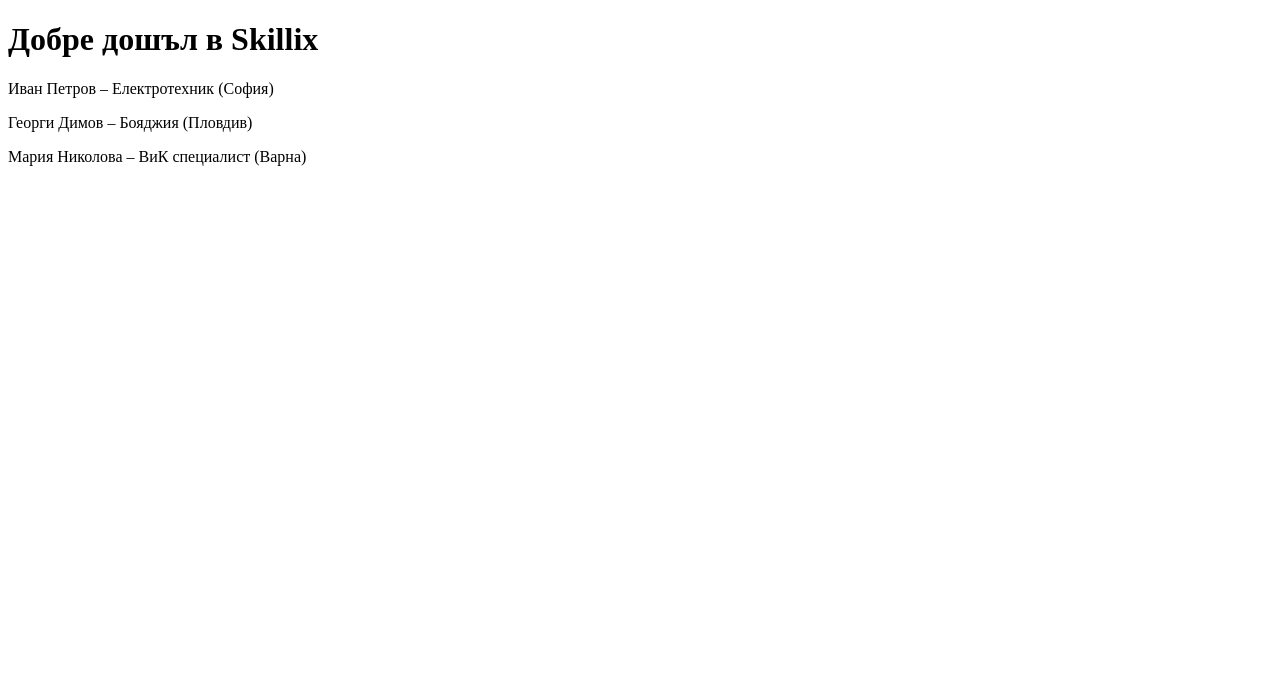
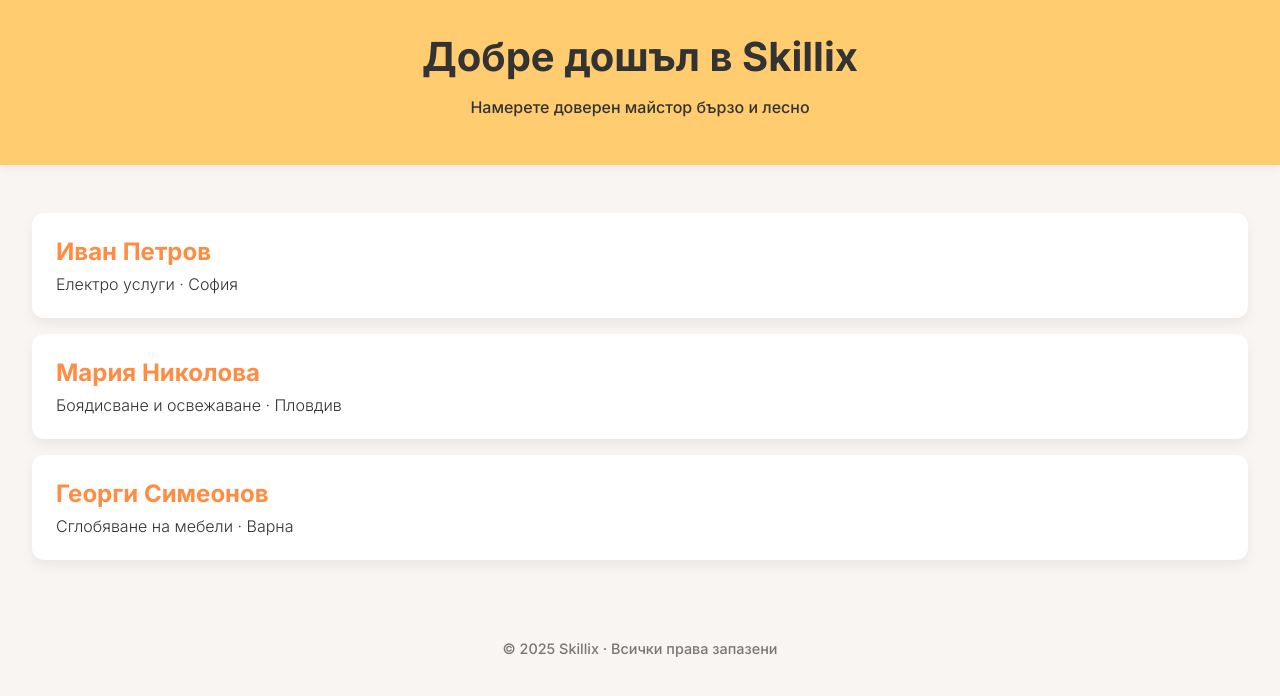
Before and after one commit to Skillix-stack/skillix-final, a Flask app: page / in a window 1280 px wide. Shown: the top 696 px of the page. Run offline with Flask 3, Linux system fonts and the light colour scheme; data comes from the database, SQL or seed files in the repository.

Commit message:
Добавен нов красив интерфейс

```diff
--- a/templates/index.html
+++ b/templates/index.html
@@ -1,23 +1,78 @@
+
 <!DOCTYPE html>
-<html>
+<html lang="bg">
 <head>
     <meta charset="UTF-8">
-    <title>Skillix – Майстори и Услуги</title>
+    <title>Добре дошъл в Skillix</title>
+    <link href="https://fonts.googleapis.com/css2?family=Inter:wght@300;500;700&display=swap" rel="stylesheet">
+    <style>
+        body {
+            margin: 0;
+            font-family: 'Inter', sans-serif;
+            background: #f8f5f2;
+            color: #333;
+        }
+        header {
+            background: #ffcc70;
+            padding: 2rem;
+            text-align: center;
+            box-shadow: 0 4px 8px rgba(0,0,0,0.05);
+        }
+        header h1 {
+            margin: 0;
+            font-size: 2.5rem;
+        }
+        main {
+            padding: 2rem;
+        }
+        .card {
+            background: white;
+            border-radius: 12px;
+            padding: 1.5rem;
+            box-shadow: 0 6px 12px rgba(0,0,0,0.06);
+            margin: 1rem 0;
+        }
+        .card h2 {
+            margin: 0 0 0.5rem;
+            color: #ff8c42;
+        }
+        .card p {
+            margin: 0;
+            font-weight: 300;
+        }
+        footer {
+            text-align: center;
+            padding: 2rem;
+            font-size: 0.9rem;
+            color: #777;
+        }
+    </style>
 </head>
 <body>
+
+<header>
     <h1>Добре дошъл в Skillix</h1>
-    <div id="professionals"></div>
-    <script>
-        fetch("/api/professionals")
-            .then(res => res.json())
-            .then(data => {
-                const div = document.getElementById("professionals");
-                data.forEach(pro => {
-                    const el = document.createElement("p");
-                    el.textContent = `${pro.name} – ${pro.profession} (${pro.city})`;
-                    div.appendChild(el);
-                });
-            });
-    </script>
+    <p>Намерете доверен майстор бързо и лесно</p>
+</header>
+
+<main>
+    <div class="card">
+        <h2>Иван Петров</h2>
+        <p>Електро услуги · София</p>
+    </div>
+    <div class="card">
+        <h2>Мария Николова</h2>
+        <p>Боядисване и освежаване · Пловдив</p>
+    </div>
+    <div class="card">
+        <h2>Георги Симеонов</h2>
+        <p>Сглобяване на мебели · Варна</p>
+    </div>
+</main>
+
+<footer>
+    © 2025 Skillix · Всички права запазени
+</footer>
+
 </body>
 </html>
```
